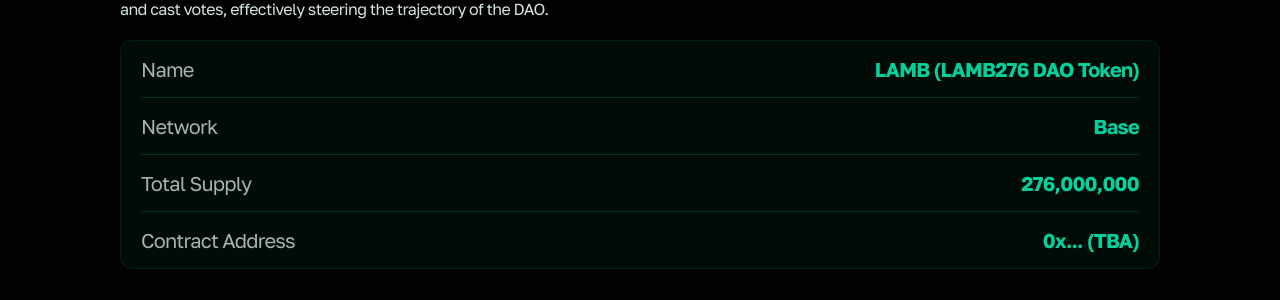
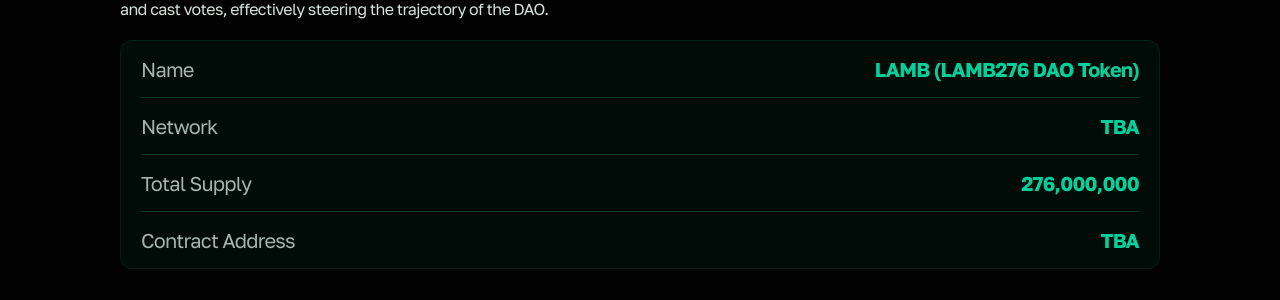
Before and after one commit to Lamb276/lamb276-landing, a React (Vite) app: page /gold-paper in a window 1280 px wide. Shown: the part 5470-5770 px from the top of the page. Built offline with nearby package versions, Linux system fonts and the light colour scheme.

Commit message:
design: $LAMB Text Change

```diff
--- a/src/pages/GoldPaper.jsx
+++ b/src/pages/GoldPaper.jsx
@@ -495,7 +495,7 @@ const GoldPaper = () => {
                         </DetailRow>
                         <DetailRow>
                             <span>Network</span>
-                            <strong>Base</strong>
+                            <strong>TBA</strong>
                         </DetailRow>
                         <DetailRow>
                             <span>Total Supply</span>
@@ -503,7 +503,7 @@ const GoldPaper = () => {
                         </DetailRow>
                         <DetailRow>
                             <span>Contract Address</span>
-                            <strong>0x... (TBA)</strong>
+                            <strong>TBA</strong>
                         </DetailRow>
                     </TokenDetailBox>
 
```
